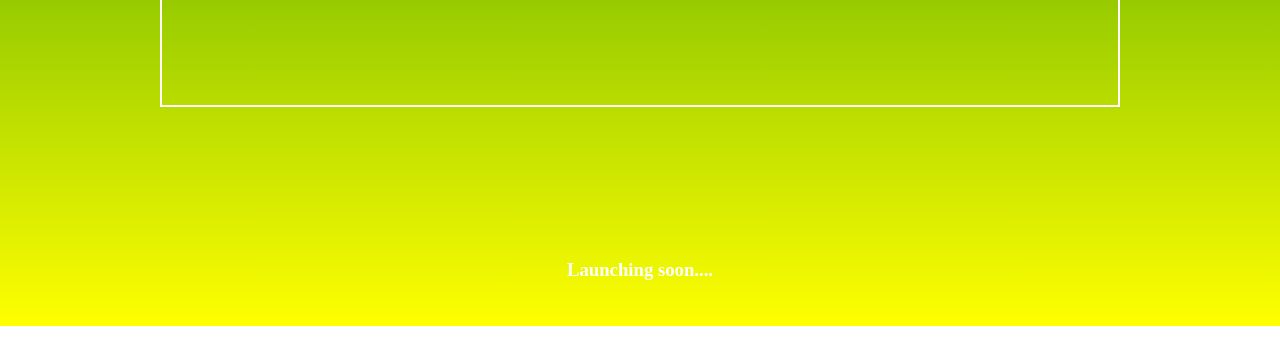
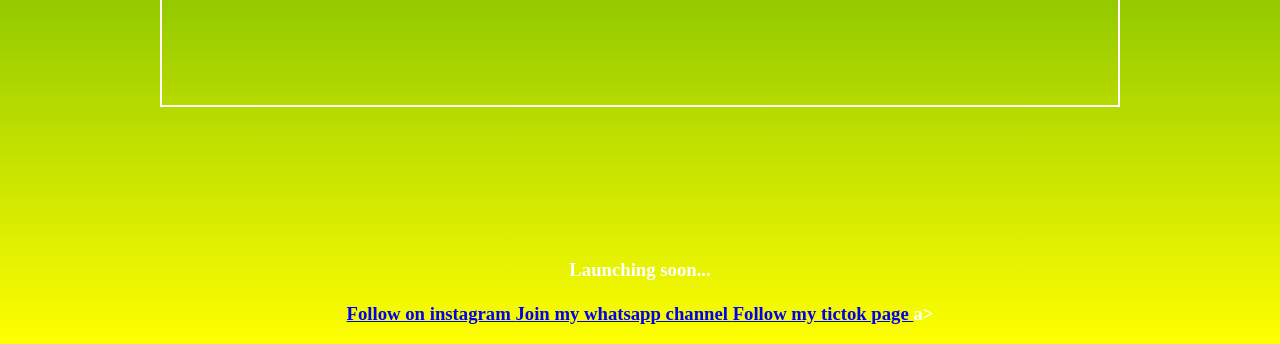
Before and after one commit to Toxichacker0/toxicdom.github.io, a plain HTML site: page index.html in a window 1280 px wide. Shown: the part 474-818 px from the top of the page. Drawn offline with Linux system fonts and the light colour scheme.

Commit message:
Update index.html

```diff
--- a/index.html
+++ b/index.html
@@ -27,5 +27,10 @@
     I want to learn how to code to be able to hack and create applications.
     </i>
   </h2>
-  <h3>Launching soon....</h3>
+  <h3>Launching soon...
+  <br></br>
+  <a href="https://www.instagram.com/t_oxic.dom?igshYzljYTk1ODg3Zg"> Follow on instagram </a>
+    <a href="https://whatsapp.com/channel/0029VanxGm5J3jv39RvJIM39"> Join my whatsapp channel </a>
+    <a href="https://www.tiktok.com/@toxicdom0.2"> Follow my tictok page </a>a>
+  </h3>
 </body>
```
